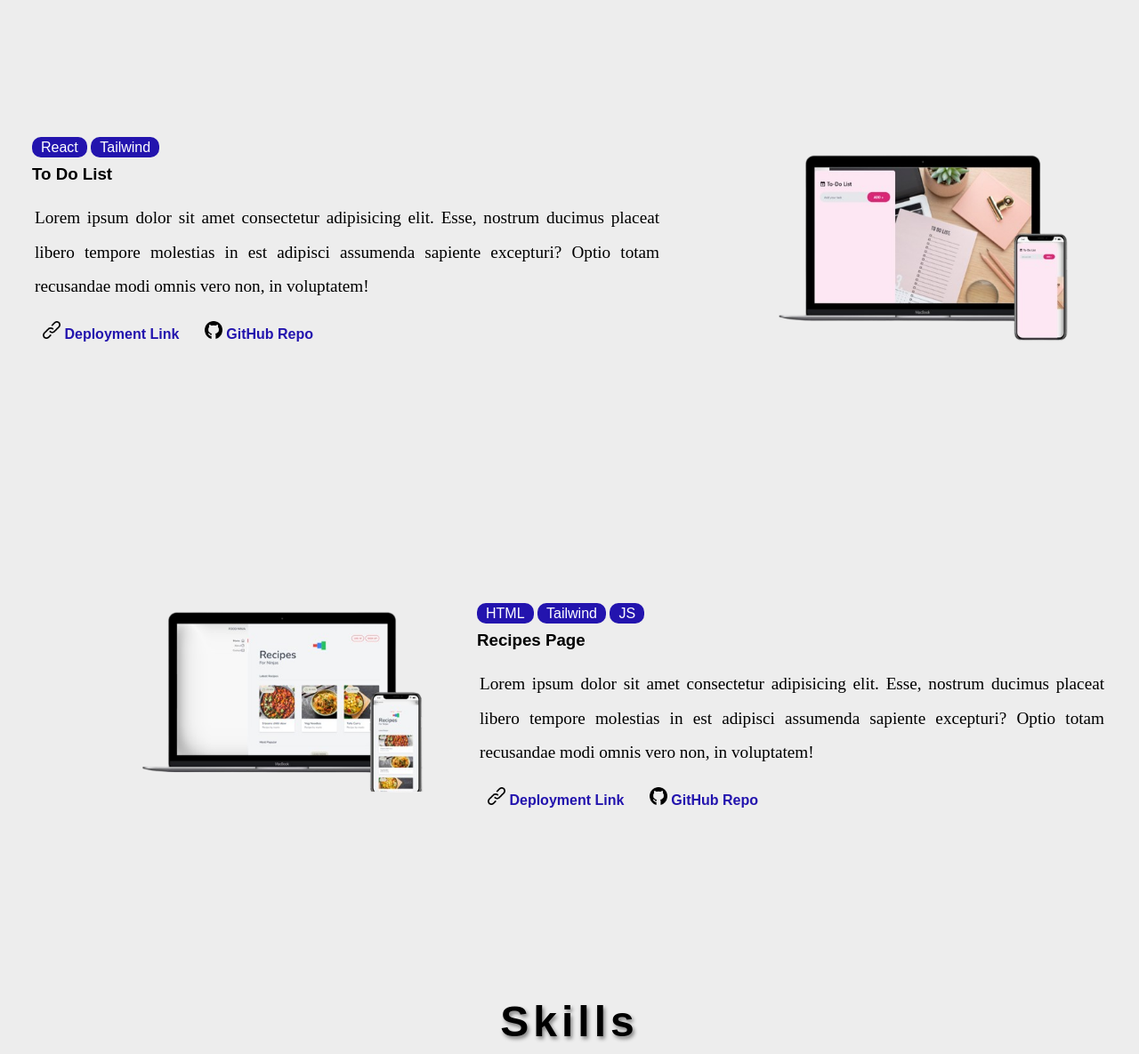
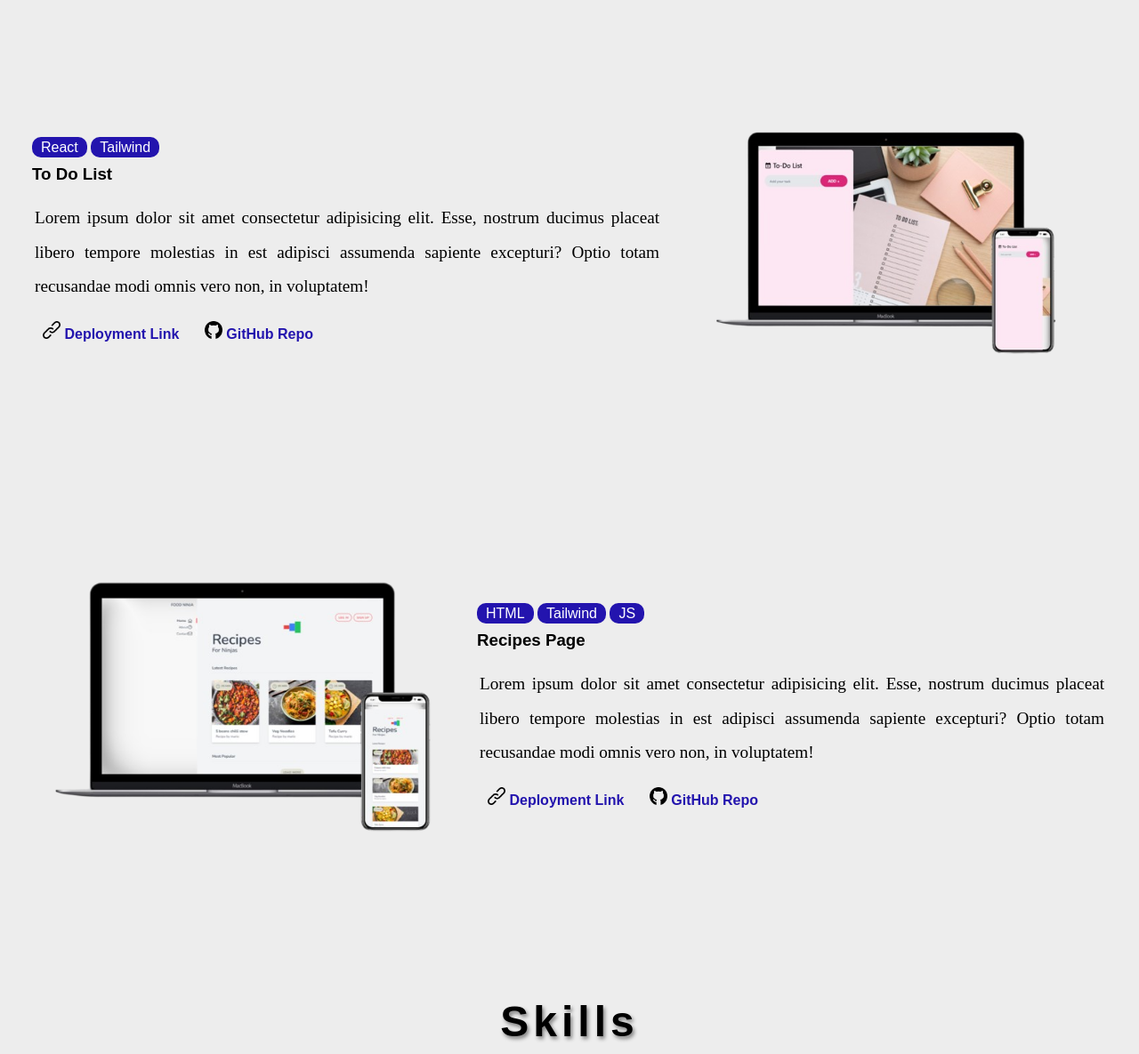
Before and after one commit to rayakhader/test2, a plain HTML site: page index.html in a window 1280 px wide. Shown: the part 2675-3860 px from the top of the page at 89% size. Drawn offline with nearby package versions, Linux system fonts and the light colour scheme.

Commit message:
editpicturesthird

```diff
--- a/index.html
+++ b/index.html
@@ -55,7 +55,7 @@
                     <a href="https://sakanatdev1.vercel.app/" target="_blank"><img src="./images/link.png" width="20" height="20" alt="link"> Deployment Link</a>
                     <a href="https://github.com/rayakhader/Graduation_Project" target="_blank"> <img src="./images/github.png" width="20" height="20" alt="github"> GitHub Repo</a>
                 </div>
-                <img src="./images/sakanat-edit-removebg-preview.png" alt="website-view" width="500" height="500">
+                <img src="./images/student-housing-removebg-preview.png" alt="website-view" width="500" height="500">
             </section>
             <section class="project" id="project-two">
                 <img src="https://hayaaburaed.netlify.app/assets/grad-groj.png" alt="website-view" width="500" height="500">
@@ -83,10 +83,10 @@
                     Deployment Link</a>
                     <a href="https://github.com/rayakhader/ToDoList" target="_blank"> <img src="./images/github.png" width="20" height="20" alt="github"> GitHub Repo</a>
                 </div>
-                <img src="./images/to-do-edit-removebg-preview.png" alt="website-view" width="500" height="500">
+                <img src="./images/to-do-list-removebg-preview.png" alt="website-view" width="500" height="500">
             </section>
             <section class="project" id="project-three">
-                <img src="./images/receipes-edit-removebg-preview.png" alt="website-view" width="500" height="500">
+                <img src="./images/receipes-removebg-preview.png" alt="website-view" width="500" height="500">
                 <div class="project-desc">
                     <span class="technology">HTML</span>
                     <span class="technology">Tailwind</span>
```
Also changed, not shown: images/receipes-edit-removebg-preview.png (deleted), images/receipes-removebg-preview.png (added), images/sakanat-edit-removebg-preview.png (deleted), images/student-housing-removebg-preview.png (added), images/to-do-edit-removebg-preview.png (deleted), images/to-do-list-removebg-preview.png (added).
